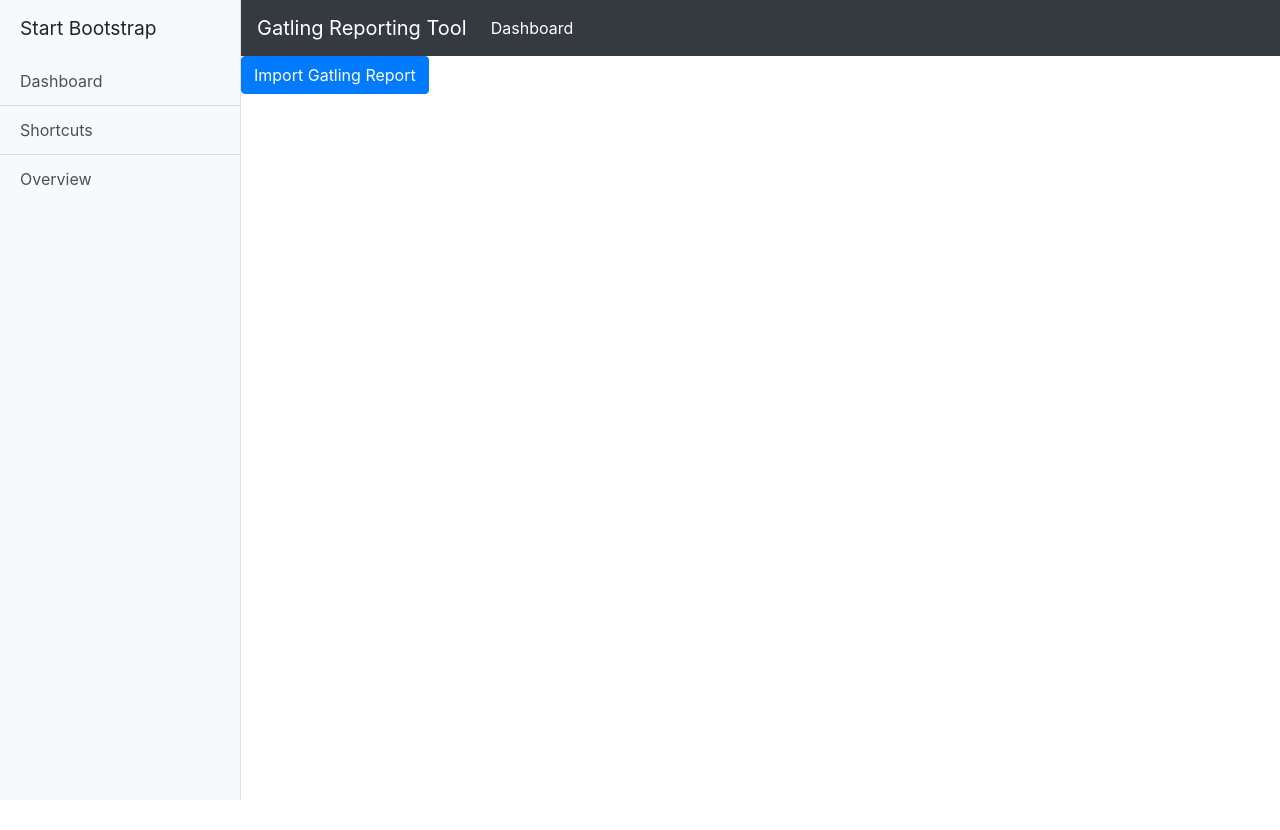
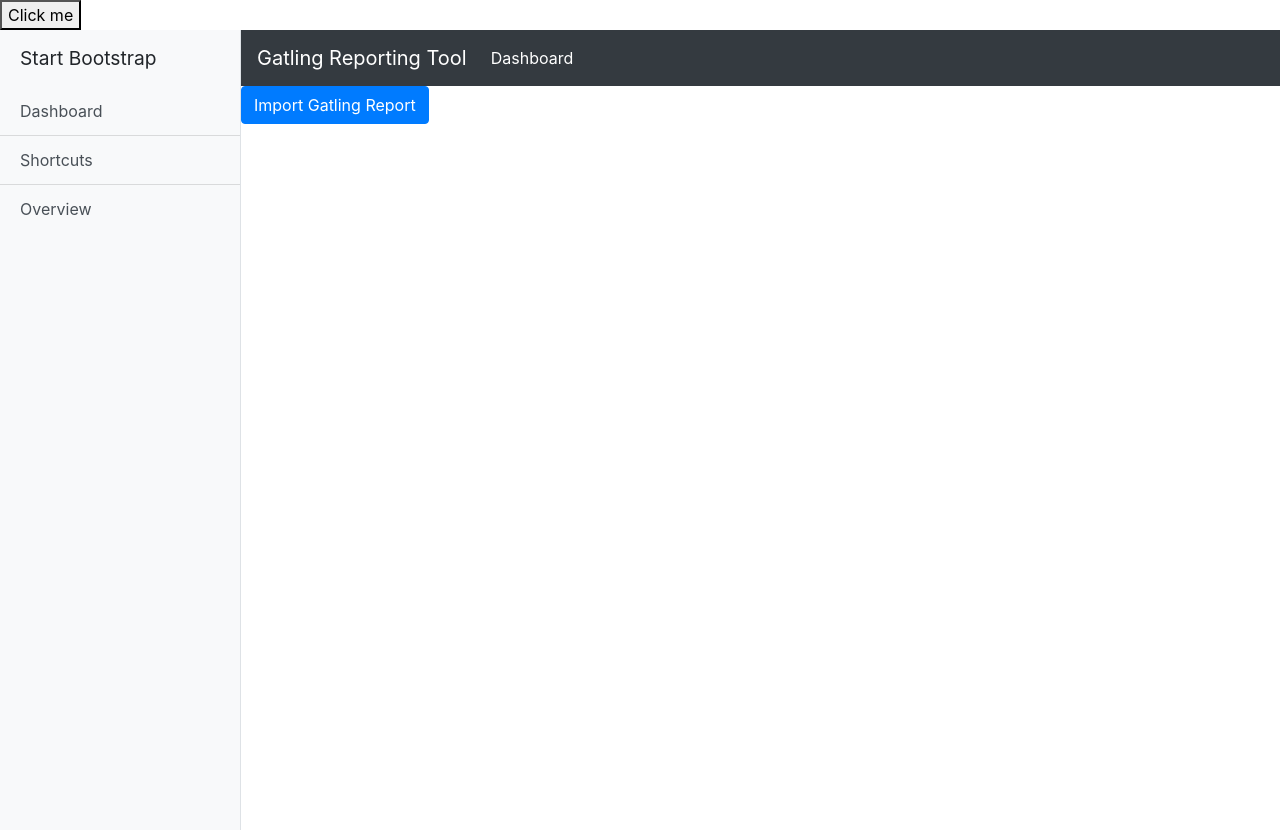
Before and after one commit to francislainy/gatling_tool, a React (Create React App) app: page / in a window 1280 px wide. Before the commit the page ends 800 px from the top, so only its background shows below. Built offline with nearby package versions, Linux system fonts and the light colour scheme; no server answers.

Commit message:
Route to another page from button click

```diff
--- a/package.json
+++ b/package.json
@@ -10,6 +10,7 @@
     "@testing-library/user-event": "^7.2.1",
     "axios": "^0.20.0",
     "bootstrap": "^4.5.2",
+    "hookrouter": "^1.2.3",
     "jquery": "^3.5.1",
     "popper.js": "^1.16.1",
     "react": "^16.13.1",
@@ -39,5 +40,8 @@
       "last 1 firefox version",
       "last 1 safari version"
     ]
+  },
+  "devDependencies": {
+    "react-router-dom": "^5.2.0"
   }
 }
--- a/src/App.js
+++ b/src/App.js
@@ -7,13 +7,23 @@ import Button from "react-bootstrap/Button";
 import Popup from "./components/Popup";
 import MainTable from "./components/MainTable";
 import ToolDataService from './components/api/ToolDataService'
+import Report from "./components/Report";
+import {BrowserRouter as Router, Route, Switch, useHistory} from "react-router-dom";
 
-function App() {
+function Content() {
+    let history = useHistory();
+
+    function handleClick() {
+        history.push("/report");
+    }
 
     const [show, setShow] = useState(false);
 
     const handleClose = () => setShow(false);
-    const handleShow = () => setShow(true);
+    const handleShow = () => {
+
+        setShow(true);
+    }
 
     const [dataTableObj, setDataTableObj] = useState({
         table_items: {
@@ -36,6 +46,13 @@ function App() {
     }, [])
 
     return (
+
+        <div>
+            <div>
+                <button onClick={handleClick}>Click me</button>
+            </div>
+
+            <div>
                 <div className="d-flex" id="wrapper">
 
                     <div className="bg-light border-right" id="sidebar-wrapper">
@@ -55,7 +72,6 @@ function App() {
                                     aria-expanded="false" aria-label="Toggle navigation">
                                 <span className="navbar-toggler-icon"/>
                             </button>
-
                             <div className="collapse navbar-collapse" id="navbarSupportedContent">
                                 <ul className="navbar-nav mr-auto">
                                     <li className="nav-item active">
@@ -64,21 +80,27 @@ function App() {
                                 </ul>
                             </div>
                         </nav>
-
-                <Button variant="primary" onClick={handleShow}>
-                    Import Gatling Report
-                </Button>
-
+                        <Button variant="primary" onClick={handleShow}>Import Gatling Report</Button>
                         <Popup show={show} onHide={handleClose}/>
                         {/*if at least one item we can try and populate the table..*/}
                         {dataTableObj !== undefined && dataTableObj.table_items[0] !== undefined &&
                         <MainTable dataTableObj={dataTableObj}/>
                         }
+                    </div>
+                </div>
+            </div>
+        </div>
+    );
+}
 
-            </div>
+function App() {
 
-        </div>
-    )
+    return (
+        <Router>
+            <Route path="/report" exact component={Report}/>
+            <Route path="/" exact component={Content}/>
+        </Router>
+    );
 }
 
 export default App;
--- /dev/null
+++ b/src/components/Report.js
@@ -0,0 +1,8 @@
+import React from "react";
+import {withRouter} from "react-router-dom";
+
+const Report = () => {
+    return <div>Hello from report</div>;
+};
+
+export default withRouter(Report);
--- a/src/components/api/ToolDataService.js
+++ b/src/components/api/ToolDataService.js
@@ -4,10 +4,6 @@ class ToolDataService {
 
     retrieveToolItem() {
         return axios.get('http://localhost:8081/gatling_tool/t')
-    }
-
-    retrieveTable() {
-        return axios.get('http://localhost:8081/gatling_tool/table_items')
     }
 
     retrieveTable() {
```
Also changed, not shown: src/components/Content.js (added, +19 -0 lines), 1 other file (tests, documents, lock files or other folders). Lines whose indentation alone changed are shown as unchanged.
